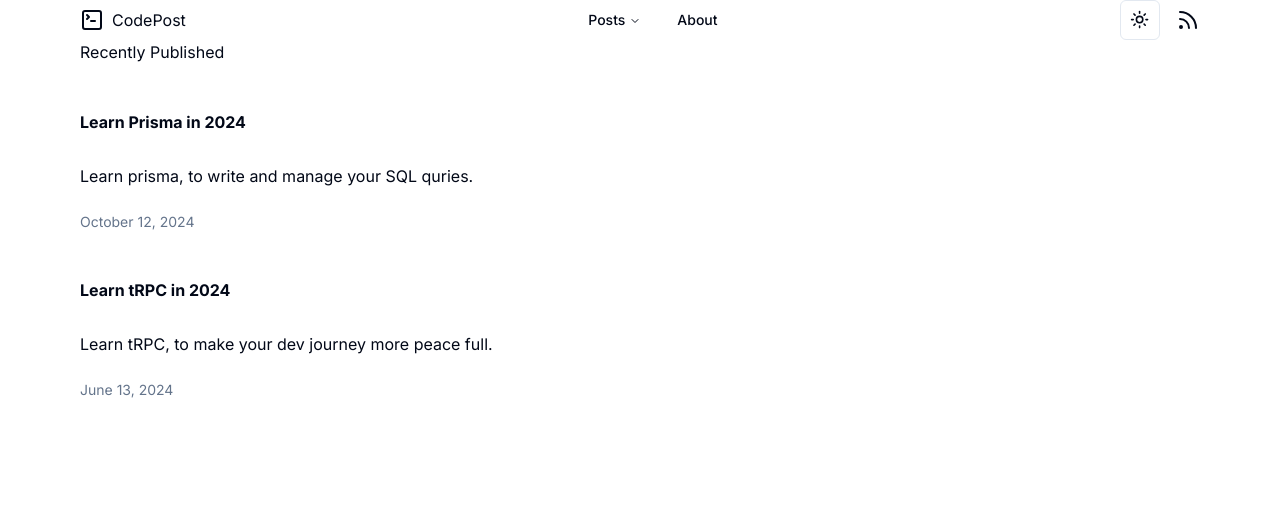
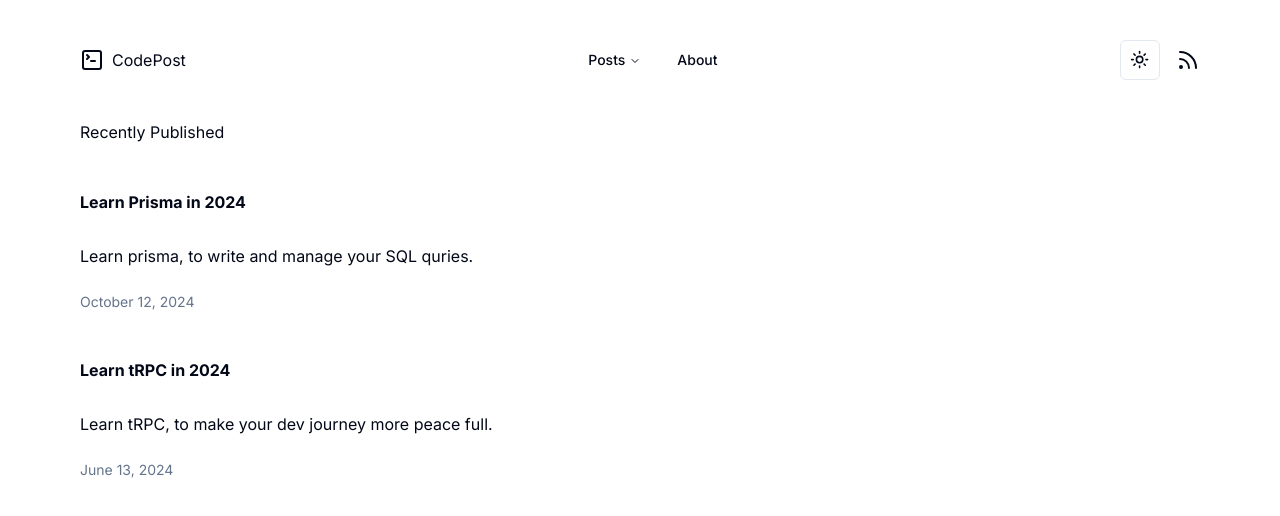
Before and after one commit to Harshalvk/CodePost, a Next.js app: page / in a window 1280 px wide. Shown: the top 516 px of the page. Built offline with nearby package versions, Linux system fonts and the light colour scheme.

Commit message:
FIX: some vertical padding

```diff
--- a/src/components/MainNav.tsx
+++ b/src/components/MainNav.tsx
@@ -57,7 +57,7 @@ export function MainNav({ className }: { className?: string }) {
   return (
     <div
       className={cn(
-        "flex flex-col items-start justify-start md:flex-row md:items-center md:justify-between z-50",
+        "flex flex-col items-start justify-start md:flex-row md:items-center md:justify-between z-50 py-10",
         className
       )}
     >
```
